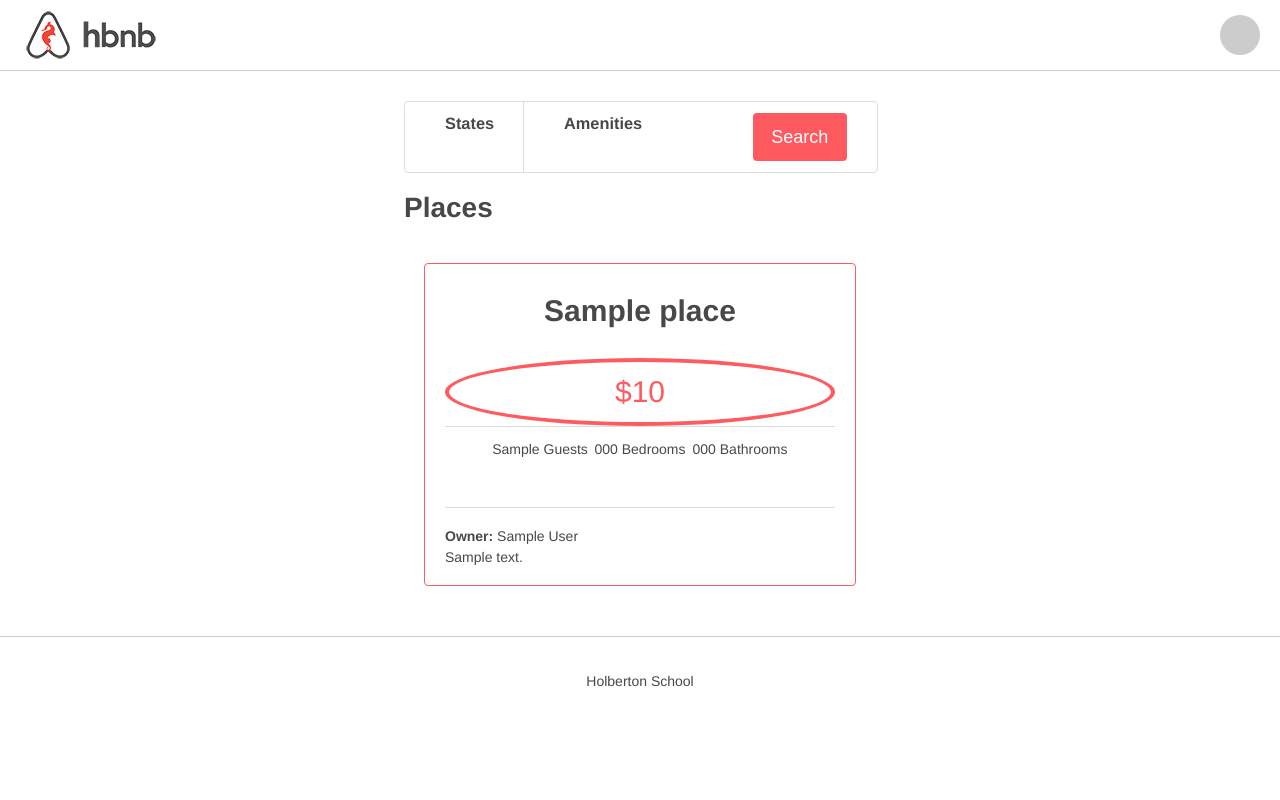
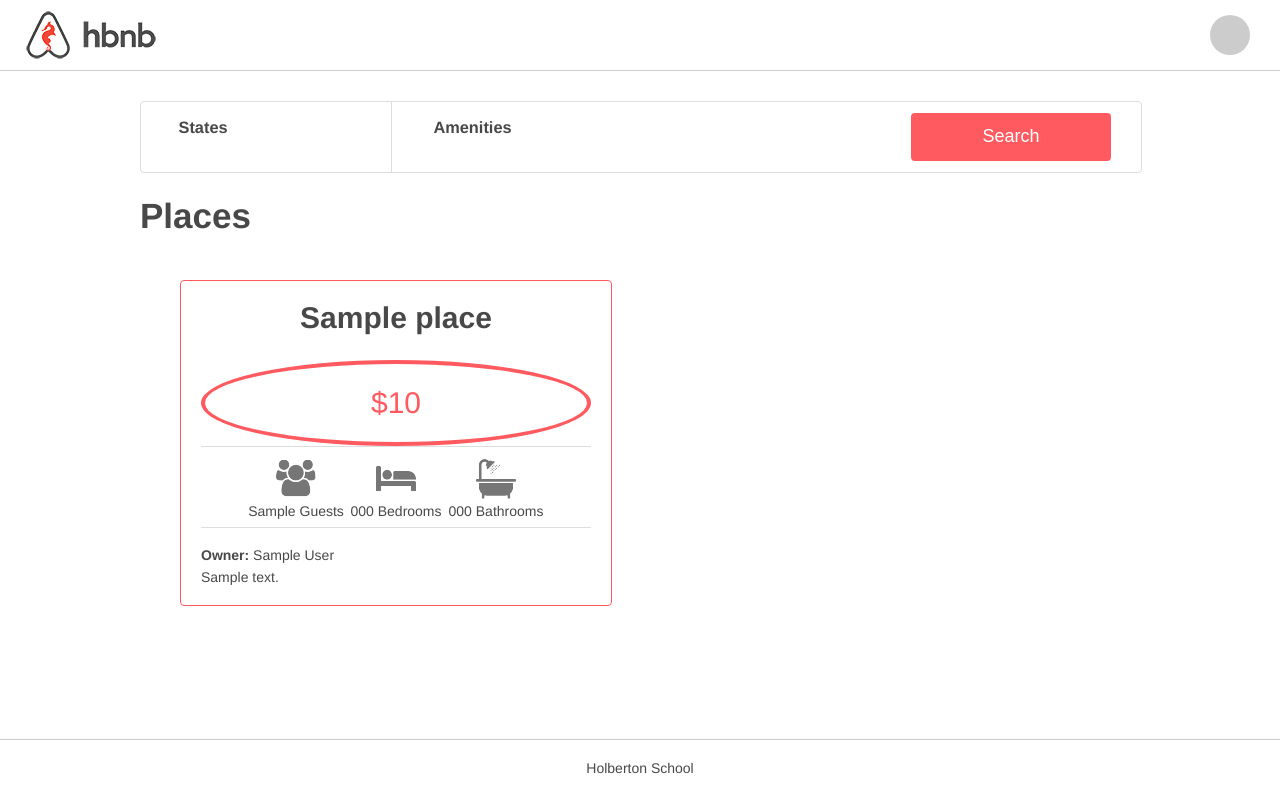
Before and after one commit to matiaszappino/AirBnB_clone_v4, a Flask app: template web_dynamic/templates/2-hbnb.html in a window 1280 px wide. Run offline with Flask 2, Linux system fonts and the light colour scheme; the template is opened without the code that fills it: most values are stand-ins (such as "Sample title", 1, 10 or a date in 2020); some libraries are stand-ins or nearby versions.

Commit message:
Save styles

```diff
--- a/web_dynamic/static/styles/3-footer.css
+++ b/web_dynamic/static/styles/3-footer.css
@@ -1,10 +1,16 @@
 footer {
-	background: #FFFFFF;
-	height: 60px;
-	line-height: 60px;
-	width: 100%;
-	bottom: 0px;
-	position: relative;
-	text-align: center;
-	border-top: 1px solid #CCCCCC;
+    position: fixed;
+    background: white;
+    height: 60px;
+    width: 100%;
+    bottom: 0;
+    border-top: 1px solid #CCCCCC;
 }
+footer p {
+    position: absolute;
+    text-align: center;
+    top: 10%;
+    bottom: 0;
+    right: 0;
+    left: 0;
+}
--- a/web_dynamic/static/styles/3-header.css
+++ b/web_dynamic/static/styles/3-header.css
@@ -1,23 +1,26 @@
 header {
+    background: white;
+    height: 70px;
+    width: 100%;
+    border-bottom: 1px solid #CCCCCC;
+    display:flex;
     align-items: flex-end;
-      background-color: #fff;
-      background-image: url("../images/logo.png");
+    background-position: 20px 50%;
     background-repeat: no-repeat;
+    background: url("../images/logo.png") no-repeat;
     background-position: 20px 50%;
-    display: flex;
-      height: 70px;
+    justify-content: center;
     flex-direction: column;
-    justify-content: center;
-      width: 100%;
-      border-bottom: 1px solid #ccc;
 }
 
 #api_status {
+    top: 50%;
     border-radius: 50%;
-    background-color: #ccc;
+    background-color: #cccccc;
     height: 40px;
-    margin-right: 20px;
     width: 40px;
+    margin-left: auto;
+    margin-right: 30px;
 }
 
 #api_status.available {
--- a/web_dynamic/static/styles/4-common.css
+++ b/web_dynamic/static/styles/4-common.css
@@ -1,29 +1,11 @@
-html {
-	position: relative;
-	min-height: 100%;
-}
-
 body {
-	display: flex;
-	flex-direction: column;
-	height: 100%;
-	min-height: 100vh;
     margin: 0;
     padding: 0;
     color: #484848;
     font-size: 14px;
     font-family: Circular,"Helvetica Neue",Helvetica,Arial,sans-serif;
 }
-
-main {
-	flex-grow: 1;
-	flex-shrink: 0;
-}
-
-div.container {
+body .container {
     max-width: 1000px;
     margin: 30px auto;
-	display: flex;
-	flex-direction: column;
-	align-items: stretch;
 }
--- a/web_dynamic/static/styles/6-filters.css
+++ b/web_dynamic/static/styles/6-filters.css
@@ -1,122 +1,103 @@
 .container .filters {
+    position: relative;
+    background: white;
     height: 70px;
-	background-color: #FFFFFF;
     width: 100%;
     border: 1px solid #DDDDDD;
     border-radius: 4px;
-	display: flex;
-	flex-direction: row;
-	justify-content: center;
-	align-items: stretch;
-	z-index: 2;
-	position: relative;
 }
-
-.container .filters .locations {
+button {
+    position: absolute;
+    font-size: 18px;
+    background: #FF5A5F;
+    color: #FFFFFF;
+    height: 48px;
+    width: 20%;
+    border-style: none;
+    border-radius: 4px;
+    top: 15%;
+    right: 30px;
+}
+button:hover {
+    opacity: 0.9;
+}
+.filters div {
+    display: inline-grid;
+}
+.filters h2 {
+    margin-left: 15%;
+    margin-top: 0;
+    margin-bottom: 0;
+    font-weight: 600;
+}
+.filters h3 {
+    margin-left: 15%;
+    margin-bottom: 0;
+    font-weight: 600;
+}
+.filters h4 {
+    white-space: nowrap;
+    width: 75%;
+    height: 16px;
+    margin-left: 15%;
+    margin-top: 0;
+    font-weight: 400;
+    font-size: 14px;
+    overflow: hidden;
+    text-overflow: ellipsis;
+}
+.locations {
+    height: 100%;
     width: 25%;
-    height: 100%;
     border-right: 1px solid #DDDDDD;
 }
-
-.container .filters .amenities {
+.amenities {
+    height: 100%;
     width: 25%;
 }
 
-.container .filters button {
-	font-size: 18px;
-    color: #FFFFFF;
-	background-color: #FF5A5F;
-	height: 48px;
-	width: 20%;
-	border: none;
+.popover {
+    visibility: hidden;
+    width: 100%;
+    border: 1px solid #DDDDDD;
     border-radius: 4px;
-	margin: auto 30px auto auto;
+    background: #FAFAFA;
+    padding-bottom: 15px;
+    height: 300px;
+    overflow-y: scroll;
+    max-height: 300px;
 }
 
-.container .filters button:hover {
-	opacity: 0.9;
+.amenities .popover {
+    padding: 10px 0;
+    margin-left: -5px;
+    margin-top: 0%;
 }
 
-/**
- * ------ HEADERS
- */
-
-.container .filters h2 {
-	font-size: 16px;
-	margin: 10px 0 5px 0;
+.amenities .popover ul{
+    margin: 0px;
 }
 
-.container .filters h3 {
-	font-weight: 600;
-	margin: 12px 0 4px 40px;
+.locations .popover {
+    margin-top: 0%;
+}
+.popover ul {
+    list-style-type: none;
+    padding-bottom: 10px;
+    padding-left: 10px;
+}
+.popover ul li{
+    padding: 4px;
+    padding-left: 10px;
 }
 
-.container .filters h4 {
-	font-weight: 400;
-	font-size: 14px;
-	margin: 7px 0 3px 40px;
-  text-overflow: ellipsis;
-  overflow: hidden;
-  white-space: nowrap;
-  width: 75%;
+.popover ul h2{
+    margin-top: 1.5%;
+    margin-bottom: 5%;
+    margin-left: 0px;
 }
 
-/**
- * ------ POPOVER
- */
-
-.container .filters .locations:hover .popover {
-	display: list-item;
+.amenities:hover .popover,
+.locations:hover .popover {
+    visibility: visible;
 }
-
-.container .filters .amenities:hover .popover {
-	display: list-item;
-}
-
-.container .filters .popover {
-	max-height: 300px;
-	overflow-y: scroll;
-	display: none;
-	list-style-type: none;
-	background-color: #FAFAFA;
-	border: 1px solid #DDDDDD;
-	border-radius: 4px;
-	padding: 30px 40px 40px 30px;
-	margin: 15px -1px 0 -1px;
-}
-
-.container .filters .popover ul {
-	list-style-type: none;
-	padding-left: 20px;
-}
-
-.container .filters .popover li {
-	margin: 5px 0 5px 0;
-}
-
-@media screen and (max-width: 600px) {
-
-	.container .filters {
-		flex-direction: column;
-		height: auto;
-		width: 90%;
-		margin: auto;
-	}
-
-	.container .filters .locations {
-		border-bottom: 1px solid #DDDDDD;
-	}
-
-	.container .filters .locations,
-	.container .filters .amenities {
-		width: 100%;
-		border-right: none;
-		border-bottom: 1px solid #DDDDDD;
-	}
-
-	.container .filters button {
-		width: 80%;
-		margin: 5px auto;
-	}
-
-}
--- a/web_dynamic/static/styles/8-places.css
+++ b/web_dynamic/static/styles/8-places.css
@@ -1,95 +1,101 @@
-.container .places {
-	width: 100%;
-	position: relative;
+.places {
+    column-count: 2;
+    columns: 30em;
+    justify-content: center;
+    padding: 0 20px;
+    margin-top: 1%;
+    margin-bottom: 8%;
+}
+@media only screen and (max-width: 920px)
+{
+    .places {
 	display: flex;
-	flex-flow: row wrap;
-	justify-content: space-around;
-	align-items: stretch;
-	z-index: 1;
+	flex-wrap: wrap;
+    }
 }
 
-.container .places article {
+.placesh1 h1 {
+    width: 100%;
+    margin-right: 400px;
+    text-align: left;
+    font-size: 35px;
+}
+
+.places article {
+    -webkit-column-break-inside: avoid;
+    page-break-inside: avoid;
+    display: inline-block;
     width: 390px;
-	padding: 20px 20px;
-	margin: 20px 20px;
+    height: 100%;
+    padding: 20px;
+    margin: 20px;
     border: 1px solid #FF5A5F;
     border-radius: 4px;
-	position: relative;
+}
+.places h2 {
+    font-size: 30px;
+    text-align: center;
+    margin-top: 0;
+}
+.title {
     display: flex;
-	flex-direction: column;
+    justify-content: space-between;
+    margin-top: -2%;
 }
 
-/**
- * ------ HEADERS
- */
-
-.container .places h1 {
-	width: 100%;
+.title h2 {
+    text-align: left;
+    margin: 25px 3% 40px 2%;
+    max-width: 75%;
+    word-wrap: break-word;
+}
+.price_by_night {
+    display: flex;
+    height: 60px;
+    min-width: 60px;
     font-size: 30px;
-	margin: 30px 0 0 10px;
-}
-
-.container .places .title {
-	display: flex;
-	flex-direction: row;
-}
-
-.container .places h2 {
-	font-size: 30px;
-	flex-grow: 1;
-	margin: 10px 0 30px 0;
-	text-align: center;
-}
-
-.container .places .price_by_night {
+    justify-content: center;
+    align-items: center;
     color: #FF5A5F;
     border: 4px solid #FF5A5F;
     border-radius: 50%;
-	min-width: 60px;
-	height: 60px;
-	font-size: 30px;
-	text-align: center;
-	line-height: 60px;
+    align-items: right;
+    padding: 2.3%;
 }
 
-.container .places .information {
+.information {
+    display: flex;
+    justify-content: center;
+    align-items: center;
     height: 80px;
     border-top: 1px solid #DDDDDD;
     border-bottom: 1px solid #DDDDDD;
-	display: flex;
-	flex-flow: row wrap;
-	justify-content: center;
+    margin-bottom: 5%;
 }
 
-.container .places .information .max_guest,
-.container .places .information .number_rooms,
-.container .places .information .number_bathrooms {
-	width: 100px;
-	padding: 10px 0 0 0;
-	background-repeat: no-repeat;
-	background-position: center 5px;
-	text-align: center;
-	line-height: 25px;
+.information div {
+    display: flex;
+    justify-content: flex-end;
+    align-items: center;
+    flex-direction: column;
+    height: 65px;
 }
 
-.container .places .user {
-	margin: 20px 0 5px 0;
+.information .max_guest {
+    background: url("../images/icon_group.png") no-repeat top center;
+    width: 100px;
 }
 
-@media screen and (max-width: 600px) {
-
-	.container .places .information {
-		height: auto;
+.information .number_rooms {
+    background: url("../images/icon_bed.png") no-repeat top center;
+    width: 100px;
 }
 
-	.container .places .price_by_night {
-		border: 2px solid #FF5A5F;
-		min-width: 40px;
-		height: 40px;
-		font-size: 20px;
-		top: 3px;
-		right: 3px;
-		text-align: center;
-		line-height: 42px;
+.information .number_bathrooms {
+    background: url("../images/icon_bath.png") no-repeat top center;
+    width: 100px;
 }
+
+.user {
+  margin-bottom: 1.5%;
 }
```
Lines whose indentation alone changed are shown as unchanged.
